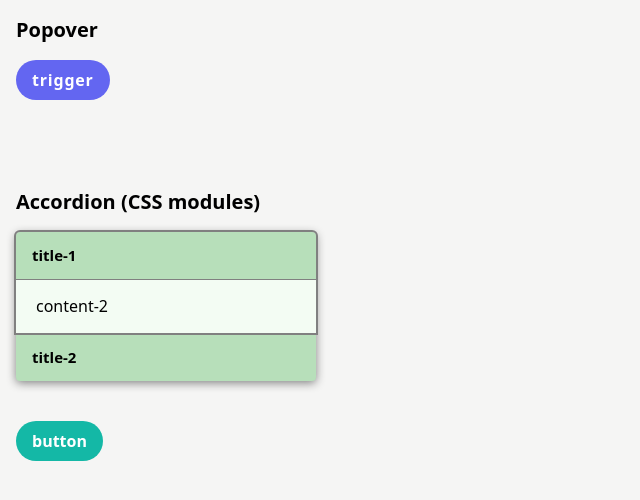
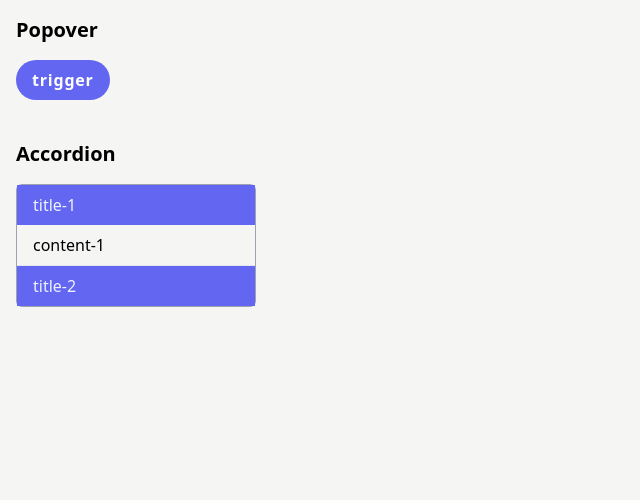
Before and after one commit to K-shigehito/radix-ui-example, a React (Vite) app: page / in a window 1280 px wide. Both pictures are taken after a click on the button "title-1". Shown: the top 500 px of the page, without its empty margins (0-640 px from the left). Built offline with nearby package versions, Linux system fonts and the light colour scheme.

Commit message:
feac: accordion component

```diff
--- a/src/App.tsx
+++ b/src/App.tsx
@@ -1,12 +1,17 @@
 import { Popover, PopoverTrigger, PopoverContent } from './components/Popover';
-import {
-  Accordion,
-  AccordionItem,
-  AccordionContent,
-  AccordionTrigger,
-  AccordionHeader,
-} from './components/Accordion/Accordion';
+import Accordion from './components/Accordion/Accordion';
 import Dialog from './components/Dialog/Dialog';
+
+const accordionData = [
+  {
+    title: 'title-1',
+    content: 'content-1',
+  },
+  {
+    title: 'title-2',
+    content: 'content-2',
+  },
+];
 
 const App = () => {
   return (
@@ -30,28 +35,12 @@ const App = () => {
         </Popover>
       </div>
 
-      <div>
-        <h2 className='mt-12 mb-4 text-xl font-bold'>
-          Accordion (CSS modules)
-        </h2>
-        <Accordion type='single'>
-          <AccordionItem value='item-1'>
-            <AccordionHeader>
-              <AccordionTrigger>title-1</AccordionTrigger>
-            </AccordionHeader>
-            <AccordionContent>content-2</AccordionContent>
-          </AccordionItem>
-
-          <AccordionItem value='item-2'>
-            <AccordionHeader>
-              <AccordionTrigger>title-2</AccordionTrigger>
-            </AccordionHeader>
-            <AccordionContent>content-2</AccordionContent>
-          </AccordionItem>
-        </Accordion>
+      <div className='w-60'>
+        <h2 className='mb-4 text-xl font-bold'>Accordion</h2>
+        <Accordion data={accordionData} />
       </div>
 
-      <Dialog />
+      {/* <Dialog /> */}
     </div>
   );
 };
--- a/src/components/Accordion/Accordion.module.css
+++ b/src/components/Accordion/Accordion.module.css
@@ -1,46 +1,25 @@
-.route {
-  border-radius: 4px;
-  width: 300px;
-  background-color: hsl(124, 39%, 79.7%);
-  box-shadow: 0 2px 10px gray;
+@keyframes open {
+  from {
+    height: 0;
+  }
+  to {
+    height: var(--radix-accordion-content-height);
+  }
 }
-.item {
-  overflow: hidden;
-  margin-top: 1px;
+
+@keyframes close {
+  from {
+    height: var(--radix-accordion-content-height);
+  }
+  to {
+    height: 0;
+  }
 }
-.item:first-child {
-  margin-top: 0;
-  border-top-left-radius: 4px;
-  border-top-right-radius: 4px;
+
+.accordion-content[data-state='open'] {
+  animation: open 300ms ease-out;
 }
-.item:lst-child {
-  margin-top: 0;
-  border-bottom-left-radius: 4px;
-  border-bottom-right-radius: 4px;
+
+.accordion-content[data-state='close'] {
+  animation: close 300ms ease-out;
 }
-.item:focus-within {
-  position: 'relative';
-  z-index: 1;
-  box-shadow: 0 0 0 2px gray;
-}
-.header {
-  display: flex;
-  font-weight: bold;
-}
-.trigger {
-  background-color: transparent;
-  padding: 16px;
-  height: 45;
-  flex: 1;
-  display: flex;
-  align-items: center;
-  justify-content: space-between;
-  font-size: 15px;
-  line-height: 1;
-  cursor: pointer;
-  box-shadow: 0 1px 0 gray;
-}
-.content {
-  background-color: hsl(120, 60%, 97.1%);
-  padding: 15px 20px;
-}
--- a/src/components/Accordion/Accordion.tsx
+++ b/src/components/Accordion/Accordion.tsx
@@ -1,22 +1,33 @@
-import * as AccordionPrimitive from '@radix-ui/react-accordion';
-import { withClassName } from '../../utils/withClassName';
 import styles from './Accordion.module.css';
+import * as Accordion from '@radix-ui/react-accordion';
 
-export const Accordion = withClassName(AccordionPrimitive.Root, styles.route);
+type Item = {
+  title: string;
+  content: string;
+};
 
-export const AccordionItem = withClassName(
-  AccordionPrimitive.Item,
-  styles.item,
+type Props = {
+  data: Item[];
+};
+
+export default ({ data }: Props) => (
+  <div>
+    <Accordion.Root
+      type='single'
+      className='divide-y divide-gray-200 rounded-md border border-gray-400'
+    >
+      {data.map((item) => (
+        <Accordion.Item value={item.title} className='' key={item.title}>
+          <Accordion.Trigger className='flex w-full items-center justify-between bg-indigo-500 px-4 py-2 text-indigo-50'>
+            {item.title}
+          </Accordion.Trigger>
+          <Accordion.Content
+            className={`${styles['accordion-content']} overflow-hidden`}
+          >
+            <div className='px-4 py-2'>{item.content}</div>
+          </Accordion.Content>
+        </Accordion.Item>
+      ))}
+    </Accordion.Root>
+  </div>
 );
-export const AccordionHeader = withClassName(
-  AccordionPrimitive.Header,
-  styles.header,
-);
-export const AccordionContent = withClassName(
-  AccordionPrimitive.Content,
-  styles.content,
-);
-export const AccordionTrigger = withClassName(
-  AccordionPrimitive.Trigger,
-  styles.trigger,
-);
```
